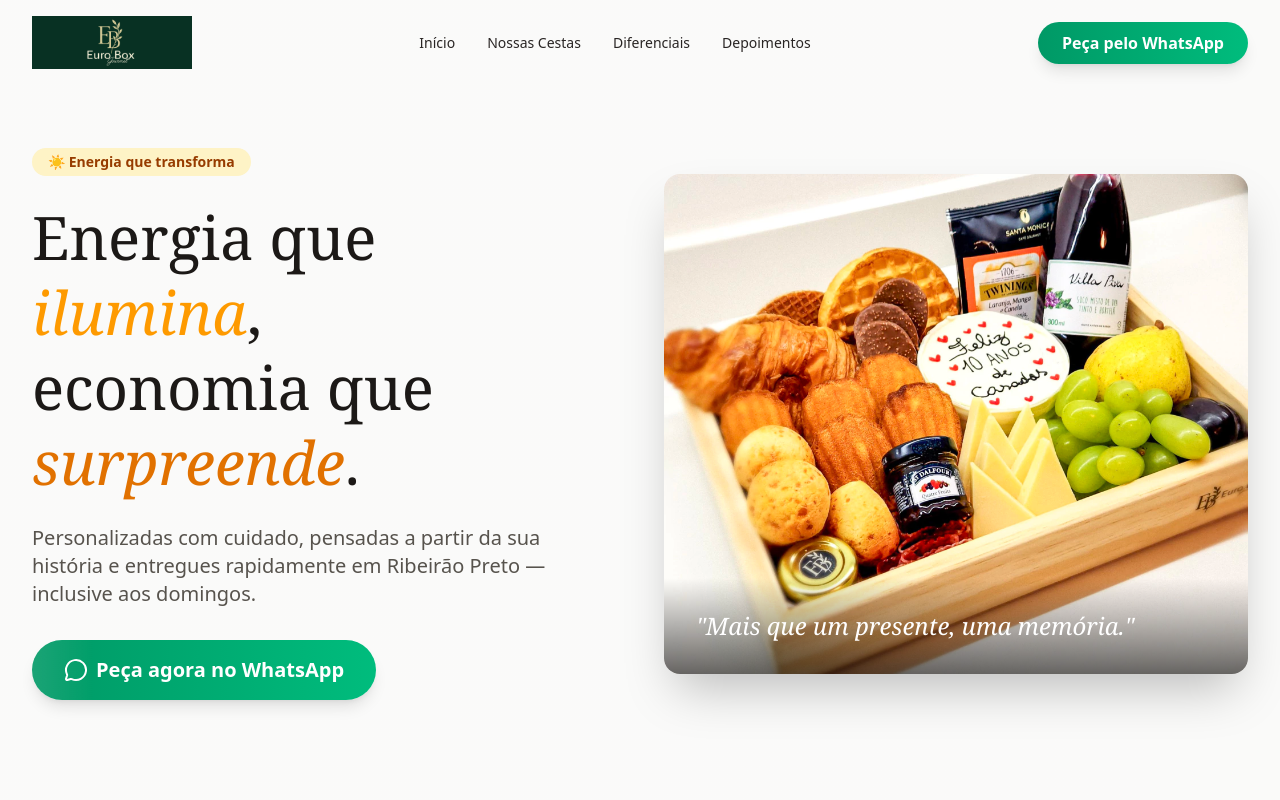
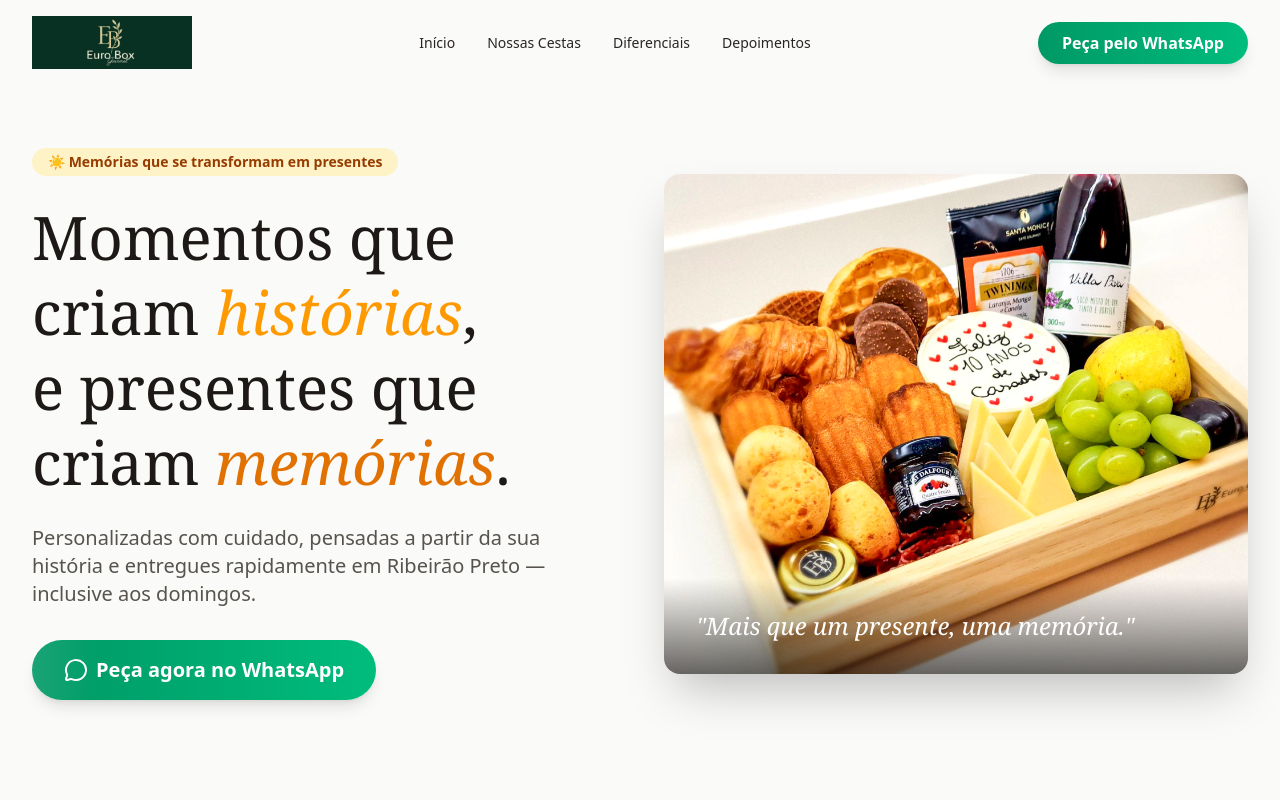
Before and after one commit to VoaNegocio/eurobox-lp, a React (Vite) app: page / in a window 1280 px wide. Shown: the top 800 px of the page. Built offline with nearby package versions, Linux system fonts and the light colour scheme.

Commit message:
nova copy na headline

```diff
--- a/src/components/Hero.jsx
+++ b/src/components/Hero.jsx
@@ -14,11 +14,11 @@
             <div className="container mx-auto px-4 grid md:grid-cols-2 gap-8 md:gap-12 items-center relative z-10">
                 <FadeIn className="text-center md:text-left order-2 md:order-1">
                     <div className="inline-block bg-amber-100 text-amber-800 px-3 py-1 md:px-4 rounded-full text-xs md:text-sm font-semibold mb-4 md:mb-6">
-                        ☀️ Energia que transforma
+                        ☀️ Memórias que se transformam em presentes
                     </div>
                     <h1 className="text-3xl md:text-5xl lg:text-6xl font-serif text-stone-900 leading-tight mb-4 md:mb-6">
-                        Energia que <span className="text-amber-500 italic">ilumina</span>,<br />
-                        economia que <span className="text-amber-600 italic">surpreende</span>.
+                        Momentos que criam <span className="text-amber-500 italic">histórias</span>,<br />
+                        e presentes que criam <span className="text-amber-600 italic">memórias</span>.
                     </h1>
                     <p className="text-lg md:text-xl text-stone-600 mb-6 md:mb-8 font-light">
                         Personalizadas com cuidado, pensadas a partir da sua história e entregues rapidamente em Ribeirão Preto — inclusive aos domingos.
```
